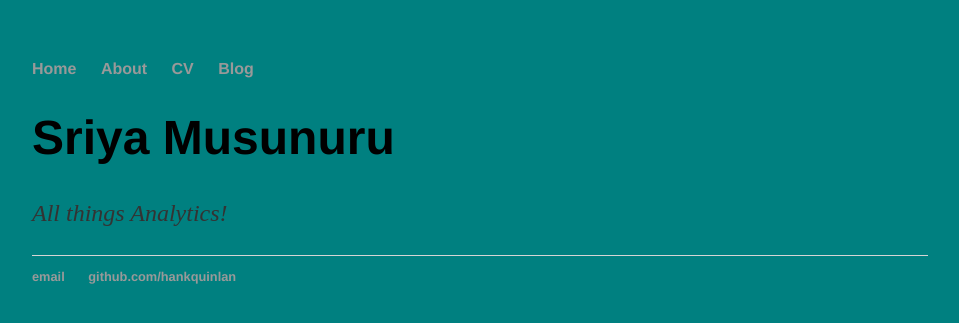
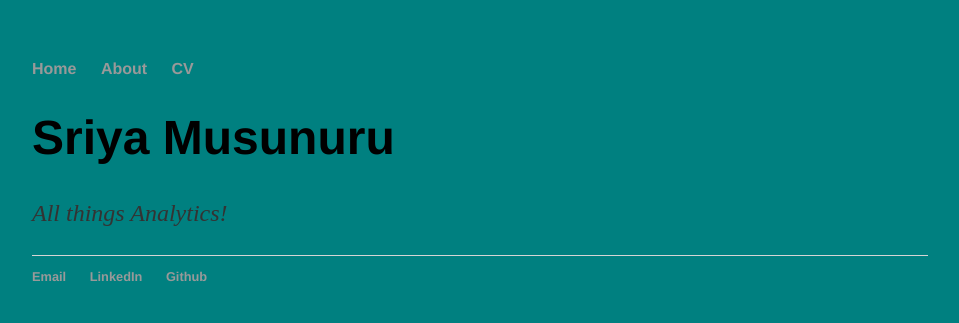
Before and after one commit to SriyaMusunuru/SriyaMusunuru.github.io, a Jekyll site: the page built from index.html, in a window 1280 px wide. Shown: the top 323 px of the page, without its empty margins (160-1119 px from the left). Built offline with Jekyll 4.4.1, drawn with Linux system fonts in a browser that asks for light colours.

Commit message:
Update default.html

```diff
--- a/_layouts/default.html
+++ b/_layouts/default.html
@@ -11,7 +11,6 @@
 	        		<li><a href="/">Home</a></li>
 		        	<li><a href="/about">About</a></li>
 	        		<li><a href="/cv">CV</a></li>
-	        		<li><a href="/blog">Blog</a></li>
 	    		</ul>
 			</nav>
 			<div class="container">
@@ -21,9 +20,11 @@
 			</div><!-- /.container -->
 			<footer>
 	    		<ul>
-	        		<li><a href="mailto:hankquinlanhub@gmail.com">email</a></li>
-	        		<li><a href="https://github.com/hankquinlan">github.com/hankquinlan</a></li>
-				</ul>
+	        		<li><a href="mailto:musunurusriya@gmail.com">Email</a></li>
+				<li><a href="https://www.linkedin.com/in/sriya-musunuru/">LinkedIn</a></li>
+	        		<li><a href="https://github.com/SriyaMusunru">Github</a></li>
+
+			</ul>
 			</footer>
 		</body>
 	</html>
```
